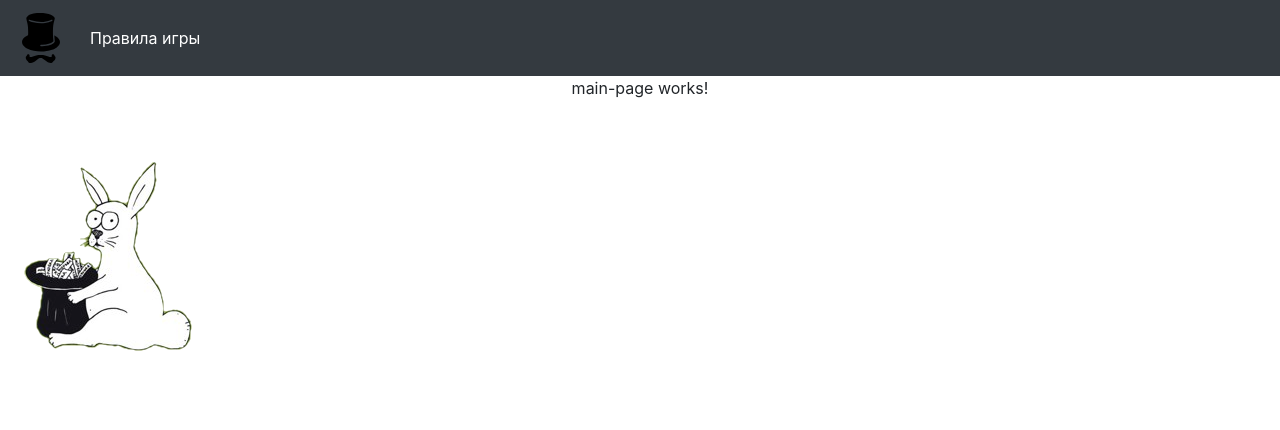
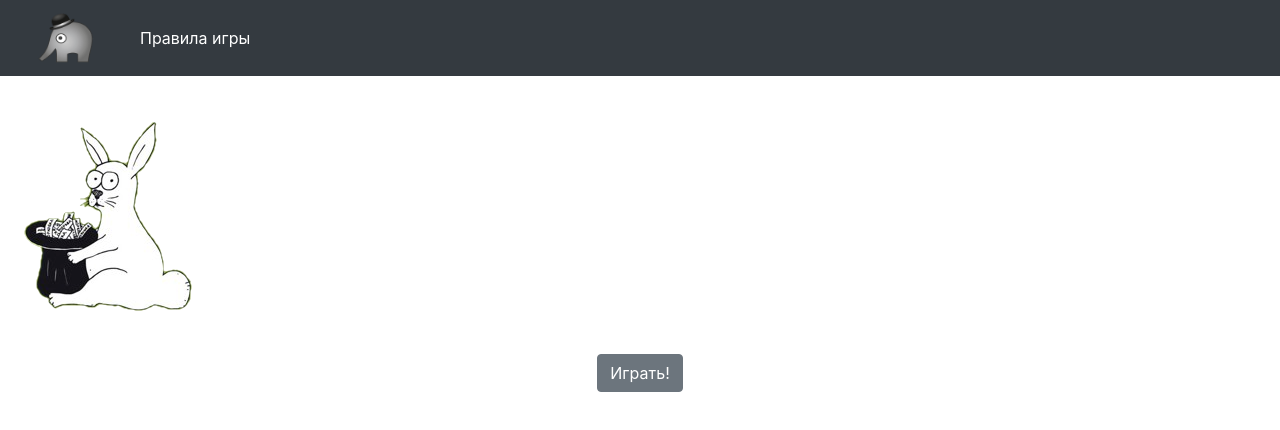
Before and after one commit to AleksKirienko/hat, an Angular app: page / in a window 1280 px wide. Shown: the top 430 px of the page. Built offline with nearby package versions, Linux system fonts and the light colour scheme.

Commit message:
Add game page

```diff
--- a/src/app/app-routing.module.ts
+++ b/src/app/app-routing.module.ts
@@ -4,11 +4,13 @@ import { Routes, RouterModule } from '@angular/router';
 import { RegulationsComponent } from './pages/regulations/regulations.component';
 import { NotFoundComponent } from './pages/not-found/not-found.component';
 import { MainPageComponent } from './pages/main-page/main-page.component';
+import { GameComponent } from './pages/game/game.component';
 
 // определение маршрутов
 const appRoutes: Routes = [
   {path: '', component: MainPageComponent},
   {path: 'rules', component: RegulationsComponent},
+  {path: 'game', component: GameComponent},
   {path: '**', component: NotFoundComponent}
 ];
 
--- a/src/app/app.module.ts
+++ b/src/app/app.module.ts
@@ -7,6 +7,7 @@ import { RegulationsComponent } from './pages/regulations/regulations.component'
 import { AppRoutingModule } from './app-routing.module';
 import { NotFoundComponent } from './pages/not-found/not-found.component';
 import { MainPageComponent } from './pages/main-page/main-page.component';
+import { GameComponent } from './pages/game/game.component';
 
 @NgModule({
   declarations: [
@@ -14,7 +15,8 @@ import { MainPageComponent } from './pages/main-page/main-page.component';
     MenuComponent,
     RegulationsComponent,
     NotFoundComponent,
-    MainPageComponent
+    MainPageComponent,
+    GameComponent
   ],
   imports: [
     AppRoutingModule,
--- a/src/app/components/menu/menu.component.html
+++ b/src/app/components/menu/menu.component.html
@@ -1,6 +1,6 @@
 <nav class="navbar navbar-dark bg-dark navbar-fixed-top navbar-expand-lg">
   <a class="navbar-brand" href="">
-    <img src="../../../assets/img/hat.svg" width="50" height="50" class="d-inline-block align-top" alt="">
+    <img src="../../../assets/img/elephant.png" width="100" height="50" class="d-inline-block align-top" alt="">
   </a>
   <button class="navbar-toggler" type="button" data-toggle="collapse" data-target="#navbarNav" aria-controls="navbarNav"
           aria-expanded="false" aria-label="Toggle navigation">
--- /dev/null
+++ b/src/app/pages/game/game.component.html
@@ -0,0 +1 @@
+<p align="center">game works!</p>
--- /dev/null
+++ b/src/app/pages/game/game.component.ts
@@ -0,0 +1,15 @@
+import { Component, OnInit } from '@angular/core';
+
+@Component({
+  selector: 'app-game',
+  templateUrl: './game.component.html',
+  styleUrls: ['./game.component.css']
+})
+export class GameComponent implements OnInit {
+
+  constructor() { }
+
+  ngOnInit(): void {
+  }
+
+}
--- a/src/app/pages/main-page/main-page.component.html
+++ b/src/app/pages/main-page/main-page.component.html
@@ -1,2 +1,4 @@
-<p align="center">main-page works!</p>
 <img class="card-img-top" align="center" src="../../../assets/img/bunny.png" width="200" class="right" alt="">
+<p align="center">
+  <button type="button" class="btn btn-secondary" (click)="goGame()">Играть!</button>
+</p>
--- a/src/app/pages/main-page/main-page.component.ts
+++ b/src/app/pages/main-page/main-page.component.ts
@@ -1,4 +1,5 @@
 import { Component, OnInit } from '@angular/core';
+import { Router } from '@angular/router';
 
 @Component({
   selector: 'app-main-page',
@@ -7,7 +8,13 @@ import { Component, OnInit } from '@angular/core';
 })
 export class MainPageComponent implements OnInit {
 
-  constructor() { }
+  constructor(private router: Router) {
+  }
+
+  // tslint:disable-next-line:typedef
+  goGame() {
+    this.router.navigate(['/game']);
+  }
 
   ngOnInit(): void {
   }
--- a/src/index.html
+++ b/src/index.html
@@ -8,7 +8,7 @@
     content="width=device-width, user-scalable=no, initial-scale=1.0, maximum-scale=1.0, minimum-scale=1.0"
   />
   <meta http-equiv="X-UA-Compatible" content="ie=edge"/>
-  <link rel="SHORTCUT ICON" href="favicon.ico" type="image/x-icon">
+  <link rel="SHORTCUT ICON" href="hat.ico" type="image/x-icon">
   <link rel="stylesheet" href="/styles.css"/>
   <link rel="stylesheet" href="https://stackpath.bootstrapcdn.com/bootstrap/4.5.0/css/bootstrap.min.css" integrity="sha384-9aIt2nRpC12Uk9gS9baDl411NQApFmC26EwAOH8WgZl5MYYxFfc+NcPb1dKGj7Sk" crossorigin="anonymous">
   <title>Game Hat</title>
```
Also changed, not shown: src/app/pages/game/game.component.css (added), src/assets/img/elephant.png (added), 1 other file (tests, documents, lock files or other folders).
